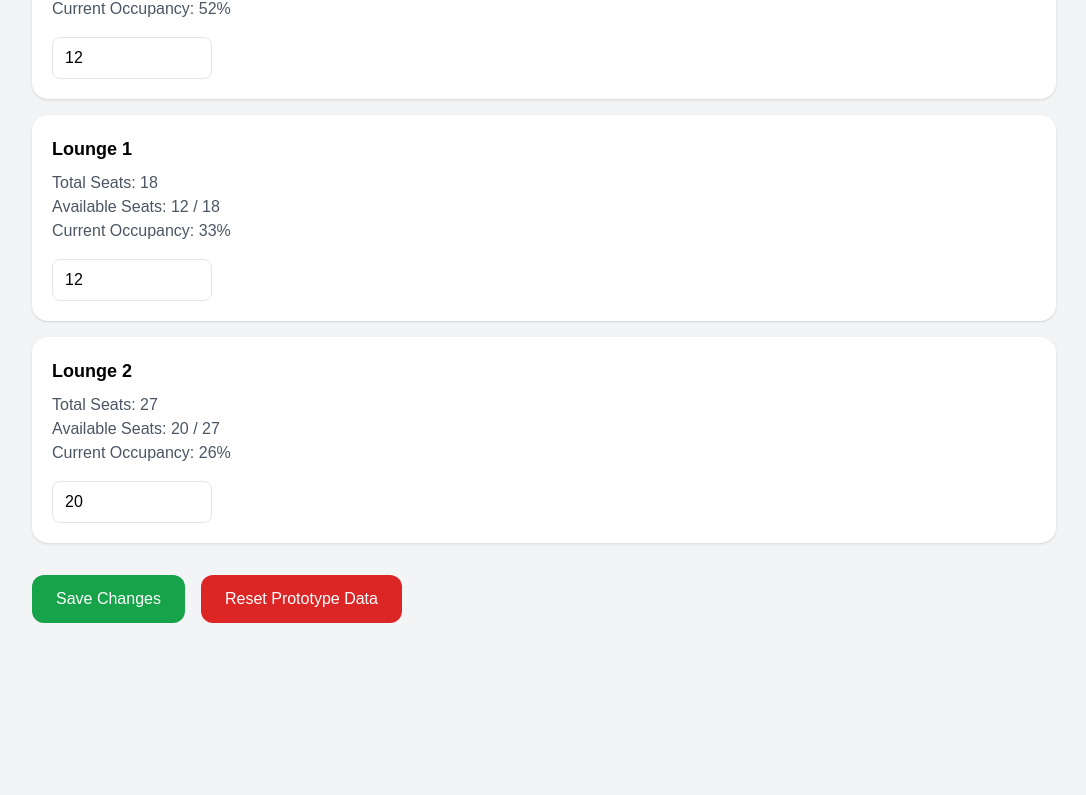
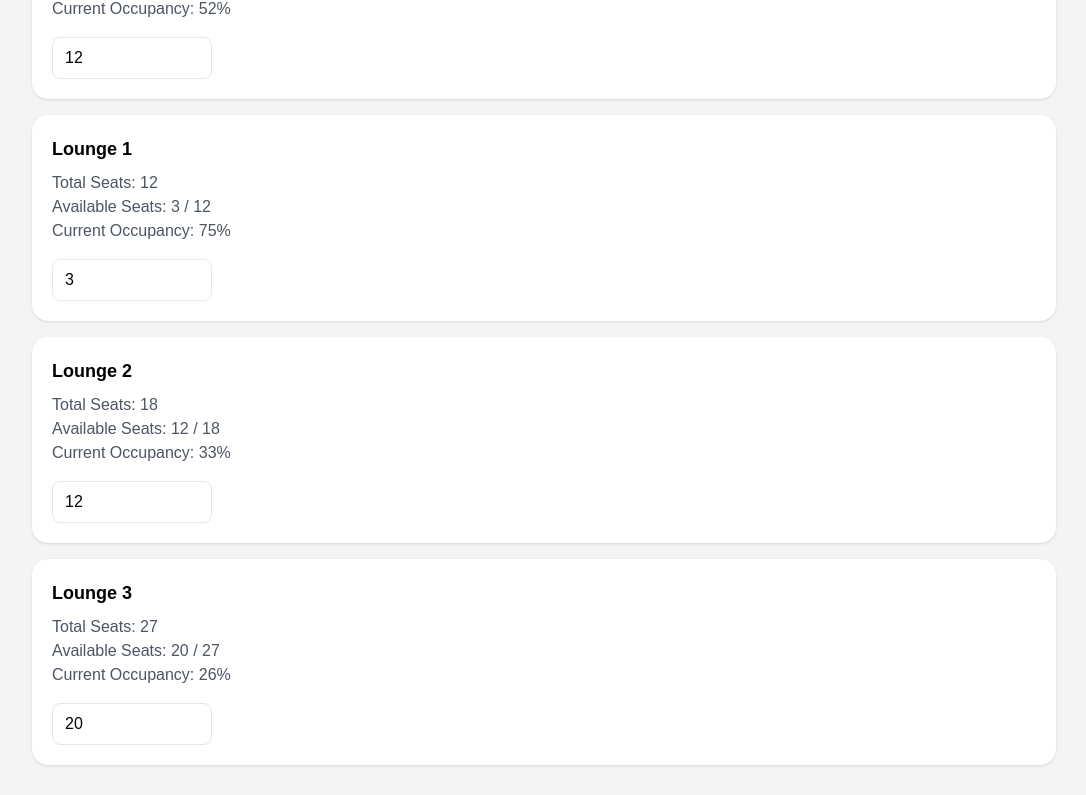
Before and after one commit to jerry1234s/Library-Seat-Status-Checking-Tool, a React (Vite) app: page /simulator in a window 1280 px wide. Shown: the part 1921-2716 px from the top of the page, without its empty margins (96-1182 px from the left). Before the commit the page ends 2568 px from the top, so only its background shows below. Built offline with nearby package versions, Linux system fonts and the light colour scheme.

Commit message:
Modify total and available seats in spaces data
Updated total and available seats for various study and lounge areas.

```diff
--- a/src/data/spaces.js
+++ b/src/data/spaces.js
@@ -31,7 +31,7 @@ export const spaces = [
     floor: "3F",
     zone: "Silent Study Area",
     type: "Individual Study",
-    totalSeats: 15,
+    totalSeats: 30,
     availableSeats: 8,
     power: false,
     environment: "Quiet",
@@ -57,7 +57,7 @@ export const spaces = [
     floor: "3F",
     zone: "Study Booth Area",
     type: "Individual Study",
-    totalSeats: 6,
+    totalSeats: 20,
     availableSeats: 3,
     power: true,
     environment: "Quiet",
@@ -70,7 +70,7 @@ export const spaces = [
     floor: "2F",
     zone: "2F Study Area",
     type: "Individual Study",
-    totalSeats: 38,
+    totalSeats: 50,
     availableSeats: 15,
     power: true,
     environment: "Technology",
@@ -109,12 +109,12 @@ export const spaces = [
     floor: "3F",
     zone: "Lounge 1",
     type: "Relaxation",
-    totalSeats: 18,
-    availableSeats: 12,
+    totalSeats: 12,
+    availableSeats: 3,
     power: false,
     environment: "Casual",
-    markerTop: "42%",
-    markerLeft: "70%"
+    markerTop: "47%",
+    markerLeft: "60%"
   },
 
   {
@@ -122,9 +122,22 @@ export const spaces = [
     floor: "3F",
     zone: "Lounge 2",
     type: "Relaxation",
+    totalSeats: 18,
+    availableSeats: 12,
+    power: true,
+    environment: "Casual",
+    markerTop: "42%",
+    markerLeft: "70%"
+  },
+
+  {
+    id: 11,
+    floor: "3F",
+    zone: "Lounge 3",
+    type: "Relaxation",
     totalSeats: 27,
     availableSeats: 20,
-    power: true,
+    power: false,
     environment: "Casual",
     markerTop: "25%",
     markerLeft: "80%"
```
